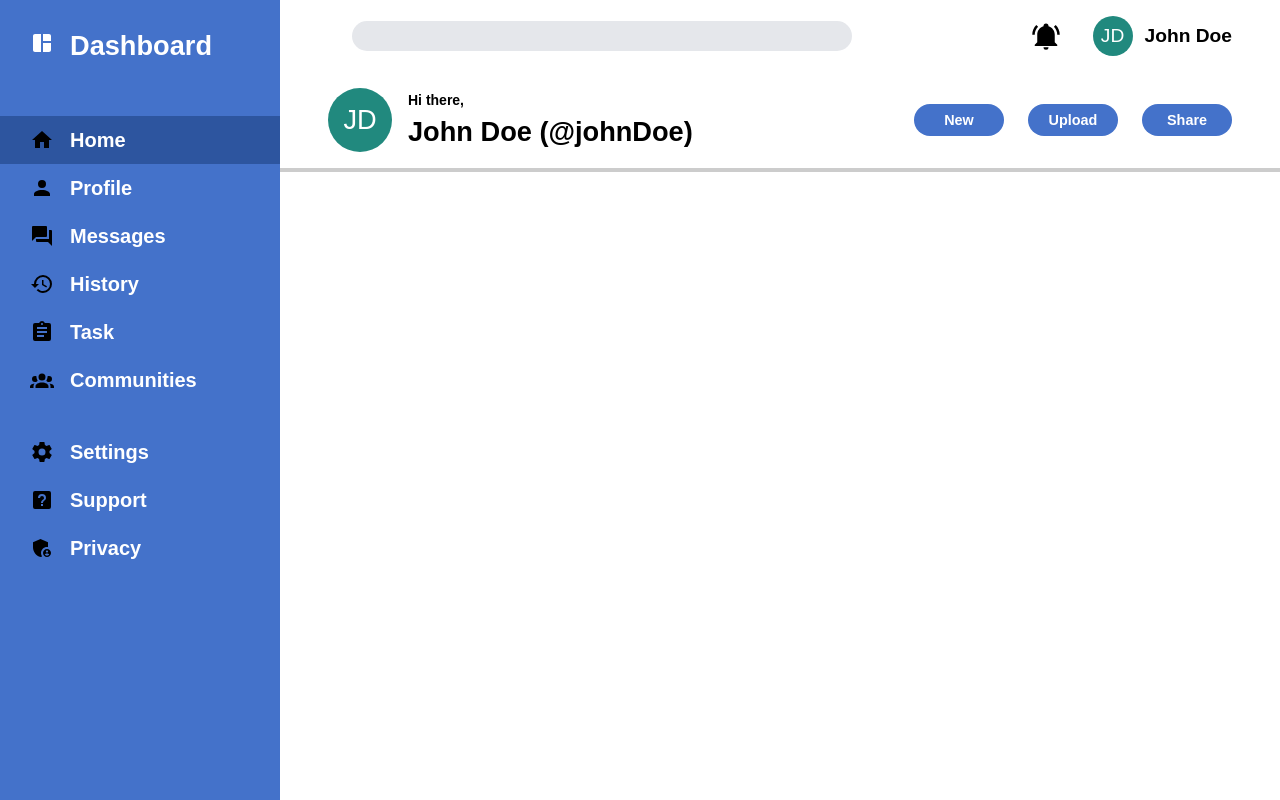
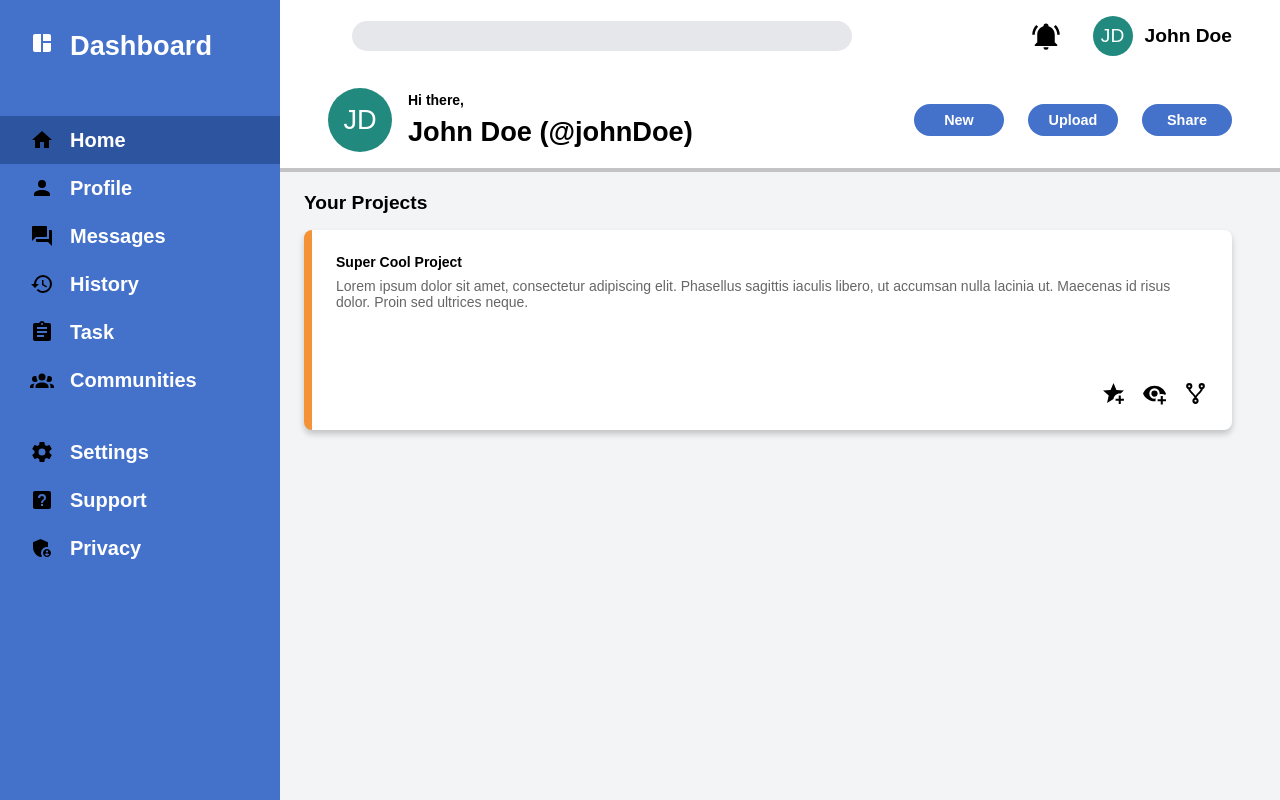
Before and after one commit to Vale1708/adminDashboard, a plain HTML site: page index.html in a window 1280 px wide. Drawn offline with Linux system fonts and the light colour scheme.

Commit message:
Add project to dashboard

```diff
--- a/index.html
+++ b/index.html
@@ -112,5 +112,30 @@
         </div>
     </header>
 
+    <main class="main-container">
+        <section class"project-dashboard">
+            <h3>Your Projects</h3>
+
+            <div class="projects-container">
+                <div class="project-cards">
+                    <h4 class="card-title">Super Cool Project</h4>
+                    <p>Lorem ipsum dolor sit amet, consectetur adipiscing elit. Phasellus sagittis iaculis libero, ut accumsan nulla lacinia ut. Maecenas id risus dolor. Proin sed ultrices neque.</p>
+                    <div class="project-icons">
+                        <div class="project-icons-img-1">
+                            <img src="./images/star-plus.svg" alt="Star Logo">
+                        </div>
+                        <div class="project-icons-img-2">
+                            <img src="./images/eye-plus.svg" alt="Eye Logo">
+                        </div>
+                        <div class="project-icons-img-3">
+                            <img src="./images/source-fork.svg" alt="Fork Logo">
+                        </div>
+                    </div>
+                </div>
+
+            </div>
+        </section>
+    </main>
+
 </body>
 </html>
--- a/style.css
+++ b/style.css
@@ -215,3 +215,75 @@ header{
 button:hover{
     background-color: hsl(219, 56%, 40%);
 }
+
+main{
+    grid-column: 2;
+    grid-row: 2;
+    max-width: 100%;
+    display: grid;
+    grid-template-columns: 1fr min-content;
+    grid-template-rows: repeat(2, 1fr);
+    padding: 24px;
+    background-color: #f3f4f6;
+    gap: 24px;
+}
+
+section > h3, section h4{
+    font-weight: 700;
+    margin: 0;
+}
+
+section > h3{
+    font-size: 1.2rem;
+    margin-bottom: 16px;
+}
+
+section.project-dashboard{
+    grid-column: 1;
+    grid-row: 1 / span 2;
+}
+
+.project-dashboard h4{
+    font-size: 1.1rem;
+}
+
+.projects-container{
+    width: 100%;
+    display: grid;
+    grid-template-columns: repeat(auto-fit, minmax(300px, 1fr));
+    gap: 16px;
+}
+
+.project-cards{
+    width: 100%;
+    height: 200px;
+    background-color: white;
+    padding: 24px;
+    border-radius: 8px;
+    border-left: 8px solid #F39237;
+    box-shadow: 0 4px 6px 0 rgba(0,0,0,0.2);
+    display: grid;
+    grid-auto-flow: row;
+    grid-template-rows: max-content 1fr max-content;
+}
+
+.project-cards p{
+    color: hsl(0,0%, 40%);
+    margin: 8px 0;
+}
+
+.project-icons{
+    display: flex;
+    gap: 16px;
+    justify-self: end;
+}
+
+.project-icons img{
+    width: 100%;
+    height: 100%;
+}
+
+.project-icons-img-1, .project-icons-img-2, .project-icons-img-3{
+    width: 25px;
+    height: 25px;
+}
```
Also changed, not shown: images/eye-plus.svg (added), images/source-fork.svg (added), images/star-plus.svg (added).
